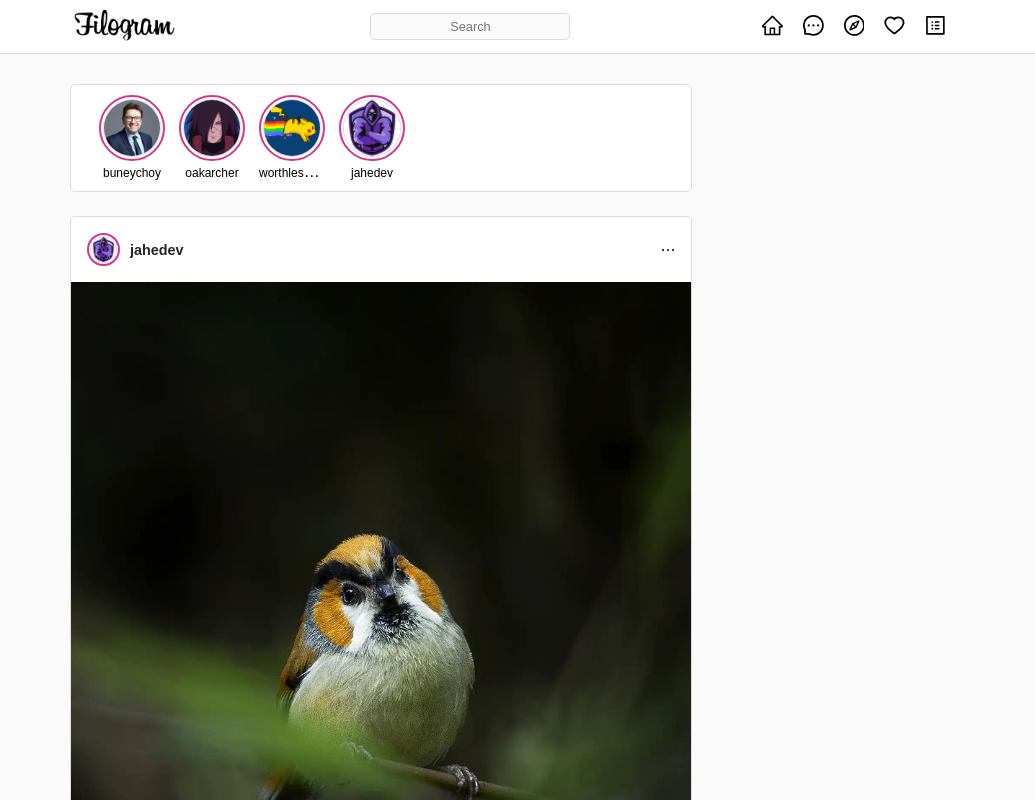
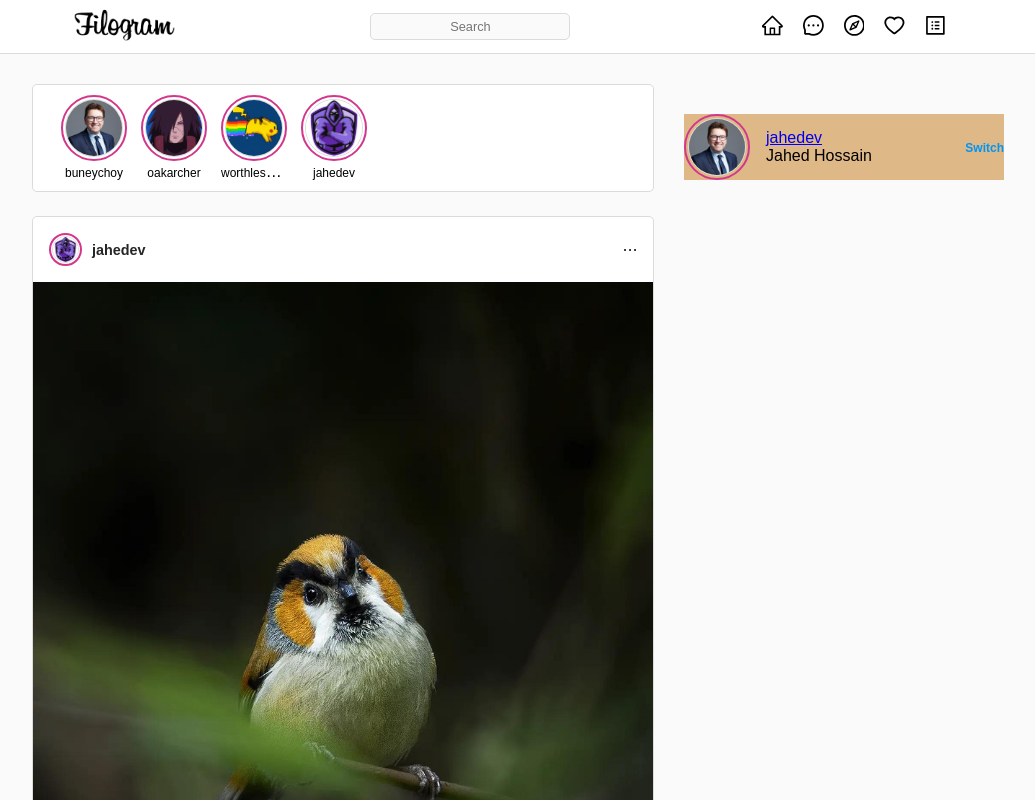
Before and after one commit to jahedev/filogram, a React (Create React App) app: page / in a window 1280 px wide. Shown: the top 800 px of the page, without its empty margins (122-1157 px from the left). Built offline with nearby package versions, Linux system fonts and the light colour scheme.

Commit message:
creating right side*

```diff
--- a/src/App.js
+++ b/src/App.js
@@ -1,5 +1,5 @@
-import React from 'react'
-import ReactDOM from 'react-dom'
+import React from 'react';
+import ReactDOM from 'react-dom';
 import {
   HomeOutlined,
   HomeFilled,
@@ -17,14 +17,14 @@ import {
   SaveOutlined,
   SaveFilled,
   SmileOutlined,
-} from '@ant-design/icons'
+} from '@ant-design/icons';
 
-import logo from './assets/images/logo.png'
-import profile from './assets/images/profile.jpg'
-import profile2 from './assets/images/profile2.jpg'
-import profile3 from './assets/images/profile3.jpg'
-import profile4 from './assets/images/profile4.jpg'
-import postImg from './assets/images/post.jpg'
+import logo from './assets/images/logo.png';
+import profile from './assets/images/profile.jpg';
+import profile2 from './assets/images/profile2.jpg';
+import profile3 from './assets/images/profile3.jpg';
+import profile4 from './assets/images/profile4.jpg';
+import postImg from './assets/images/post.jpg';
 
 function App() {
   return (
@@ -58,7 +58,7 @@ function App() {
       </header>
       <main>
         <div className='center-middle'>
-          <div className='main-right'>
+          <div className='main-left'>
             <div className='stories-container'>
               <div className='story-profile'>
                 <div className='profile-outer-circle'>
@@ -186,15 +186,40 @@ function App() {
                   </div>
                   <div className='post-comment-field-right'>
                     <div className='post-comment-btn-div'>
-                      <button>Post</button>
+                      <a href='#' className='blue-btn'>
+                        Post
+                      </a>
                     </div>
                   </div>
                 </div>
               </div>
             </div>
           </div>
-          <div className='main-left'>
-            <div className='profile-switcher'></div>
+          <div className='main-right'>
+            <div className='profile-switcher'>
+              <div className='profile-switcher-left'>
+                <div className='user-profile-image'>
+                  <div className='profile-outer-circle'>
+                    <div className='profile-circle'>
+                      <img src={profile} alt='story icon' />
+                    </div>
+                  </div>
+                </div>
+                <div className='user-profile-info'>
+                  <div className='user-profile-username'>
+                    <a href='#'>jahedev</a>
+                  </div>
+                  <div className='user-profile-name'>
+                    <span>Jahed Hossain</span>
+                  </div>
+                </div>
+              </div>
+              <div className='profile-switcher-right'>
+                <a href='#' className='blue-btn'>
+                  Switch
+                </a>
+              </div>
+            </div>
             <div className='follow-suggestions'></div>
             <div className='nav-links'></div>
             <div className='copyright-statement'></div>
@@ -202,7 +227,7 @@ function App() {
         </div>
       </main>
     </div>
-  )
+  );
 }
 
-export default App
+export default App;
--- a/src/assets/css/header.css
+++ b/src/assets/css/header.css
@@ -5,7 +5,7 @@ header {
   border-bottom: 1px solid var(--grey-219);
 }
 
-.center-middle {
+header .center-middle {
   height: 100%;
   width: 70%;
   margin: auto;
--- a/src/assets/css/main.css
+++ b/src/assets/css/main.css
@@ -1,7 +1,3 @@
-main .center-middle {
-  margin-top: 30px;
-}
-
 .stories-container {
   background-color: white;
   border: solid 1px var(--grey-219);
@@ -207,12 +203,70 @@ main .center-middle {
   outline: none;
 }
 
-.post-comment-btn-div button {
+.post-comment-btn-div .blue-btn {
+  margin-right: 8px;
+}
+
+.blue-btn {
   cursor: pointer;
   border: none;
-  background-color: white;
   color: rgb(0, 149, 246);
   font-weight: 600;
   font-size: 0.9rem;
-  margin-right: 8px;
+  text-decoration: none;
 }
+
+/* ============================ */
+
+main .center-middle {
+  margin-top: 30px;
+  display: flex;
+  justify-content: center;
+  align-items: flex-start;
+  width: 100%;
+  height: 100%;
+}
+
+.main-left {
+}
+
+.main-right {
+  display: flex;
+  justify-content: flex-start;
+  align-items: flex-start;
+  margin-left: 30px;
+  padding-top: 30px;
+  min-height: 600px;
+  min-width: 320px;
+  overflow-y: hidden;
+}
+.profile-switcher {
+  display: flex;
+  flex-direction: row;
+  justify-content: space-between;
+  align-items: center;
+  background-color: burlywood;
+  width: 100%;
+}
+.profile-switcher-left {
+  display: flex;
+  flex-direction: row;
+  align-items: center;
+}
+.user-profile-image {
+}
+.user-profile-info {
+  display: flex;
+  flex-direction: column;
+  justify-content: center;
+  margin-left: 16px;
+}
+.user-profile-username {
+}
+.user-profile-name {
+}
+.profile-switcher-right {
+}
+.profile-switcher-right .blue-btn {
+  font-size: 0.75rem;
+}
```
Also changed, not shown: 2 other files (tests, documents, lock files or other folders).
